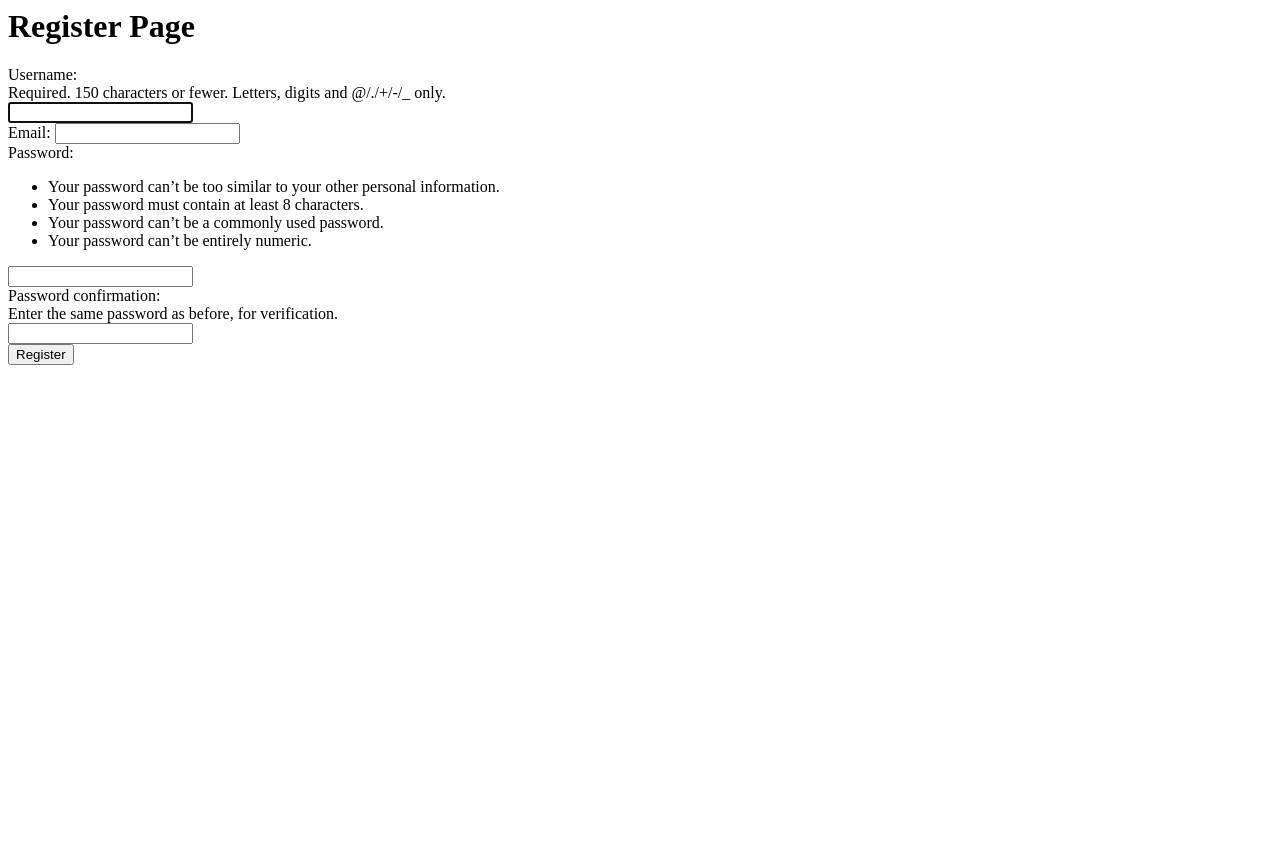
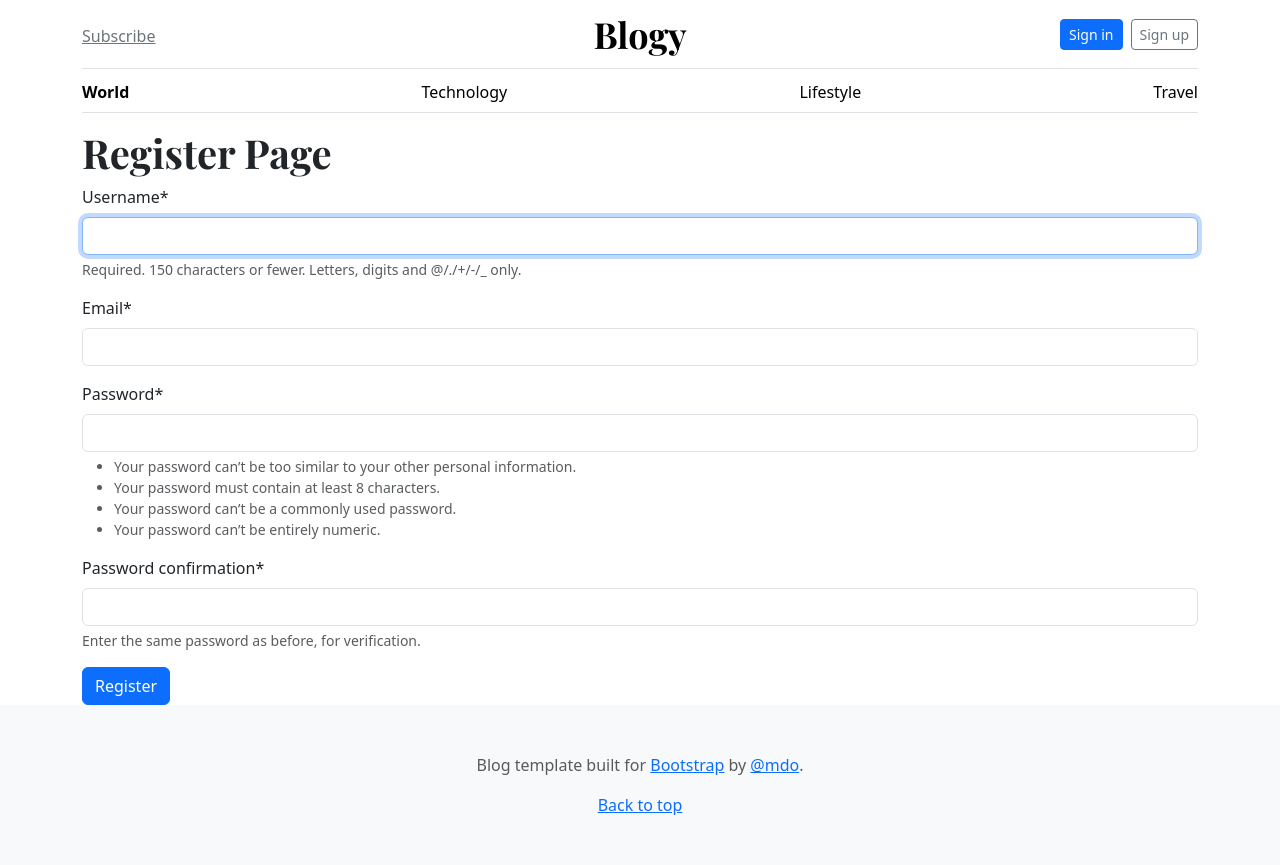
Before and after one commit to yash-bansod-2003/blogy, a Django app: page /auth/register/ in a window 1280 px wide. Before the commit the page ends 365 px from the top, so only its background shows below. Run offline with Django 5.2, Linux system fonts and the light colour scheme; data comes from the database, SQL or seed files in the repository; parts of the project's set-up code (start-up, migrations or seed data) failed here and were passed over; some libraries are stand-ins or nearby versions.

Commit message:
feat: integrate crispy forms for improved registration UI and update base template structure

```diff
--- a/blogy/settings.py
+++ b/blogy/settings.py
@@ -43,6 +43,8 @@ INSTALLED_APPS = [
     "django.contrib.sessions",
     "django.contrib.messages",
     "django.contrib.staticfiles",
+    "crispy_forms",
+    "crispy_bootstrap5",
     "blog",
 ]
 
@@ -137,3 +139,7 @@ MEDIA_ROOT = BASE_DIR / "media"
 
 
 ALLOWED_HOSTS = ["*"]
+
+CRISPY_ALLOWED_TEMPLATE_PACKS = "bootstrap5"
+
+CRISPY_TEMPLATE_PACK = "bootstrap5"
--- a/blogy/views.py
+++ b/blogy/views.py
@@ -26,4 +26,4 @@ def register(request):
             return render(request, "home.html")
     else:
         form = RegisterForm()
-        return render(request, "auth/register.html", {"form": form})
+    return render(request, "auth/register.html", {"form": form})
--- a/templates/auth/register.html
+++ b/templates/auth/register.html
@@ -1,7 +1,14 @@
-<h1>Register Page</h1>
+{% extends "base.html" %}
 
-<form action="{% url 'register' %}" method="post">
-  {% csrf_token %}
-  {{ form }}
-  <button type="submit">Register</button>
-</form>
+{% load crispy_forms_tags %}
+
+{% block content %}
+<div class="container">
+  <h1>Register Page</h1>
+  <form action="{% url 'register' %}" method="post">
+    {% csrf_token %}
+    {{ form | crispy }}
+    <button class="btn btn-primary" type="submit">Register</button>
+  </form>
+</div>
+{% endblock %}
--- a/templates/base.html
+++ b/templates/base.html
@@ -105,7 +105,7 @@
   </style>
 </head>
 
-<body>
+<body class="flex flex-col">
   <div class="container">
     <header class="border-bottom lh-1 py-3">
       <div class="row flex-nowrap justify-content-between align-items-center">
@@ -133,9 +133,11 @@
     </div>
   </div>
 
-  {% block content %}
+  <main class="flex flex-1">
+    {% block content %}
 
-  {% endblock %}
+    {% endblock %}
+  </main>
 
   <footer class="py-5 text-center text-body-secondary bg-body-tertiary">
     <p>
```
